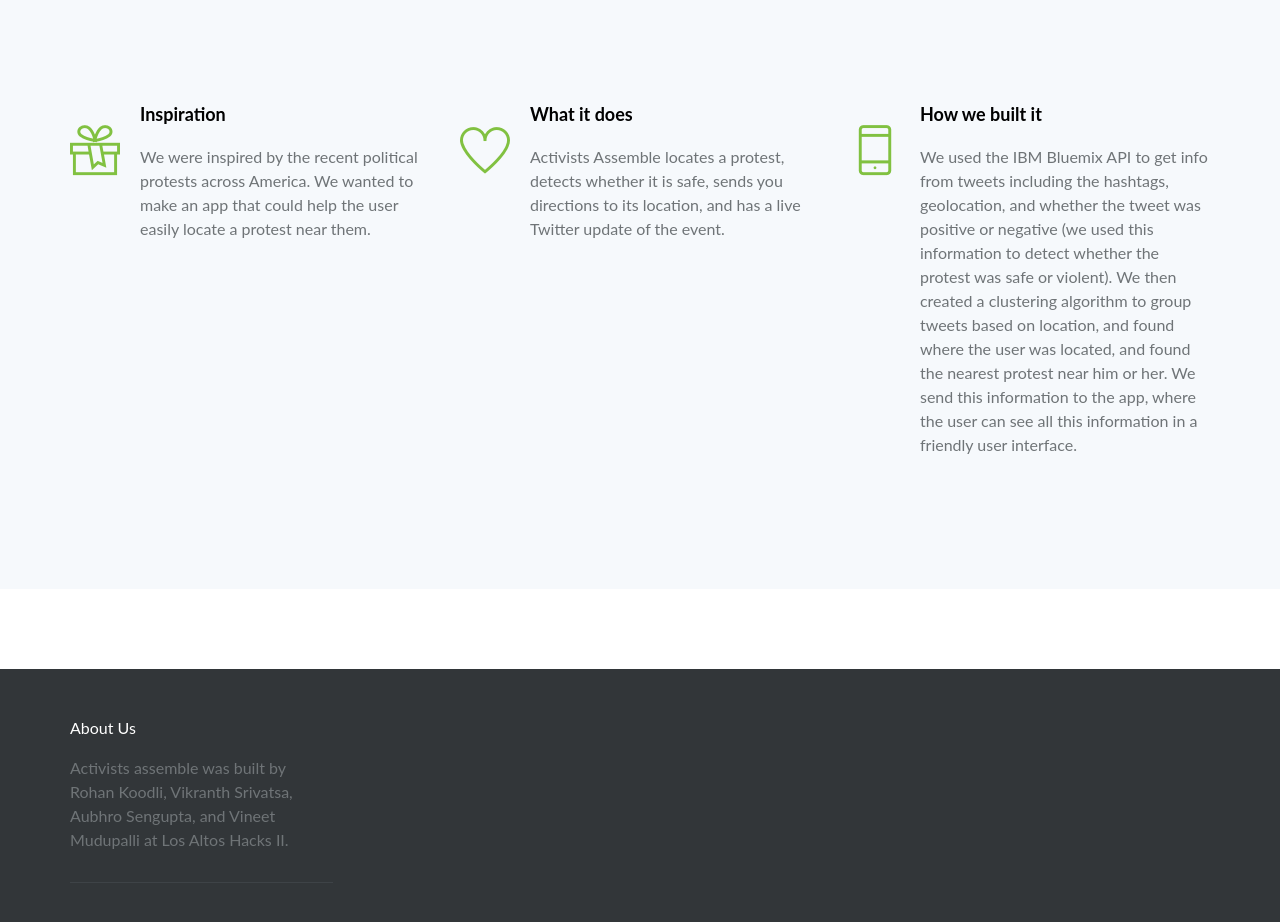
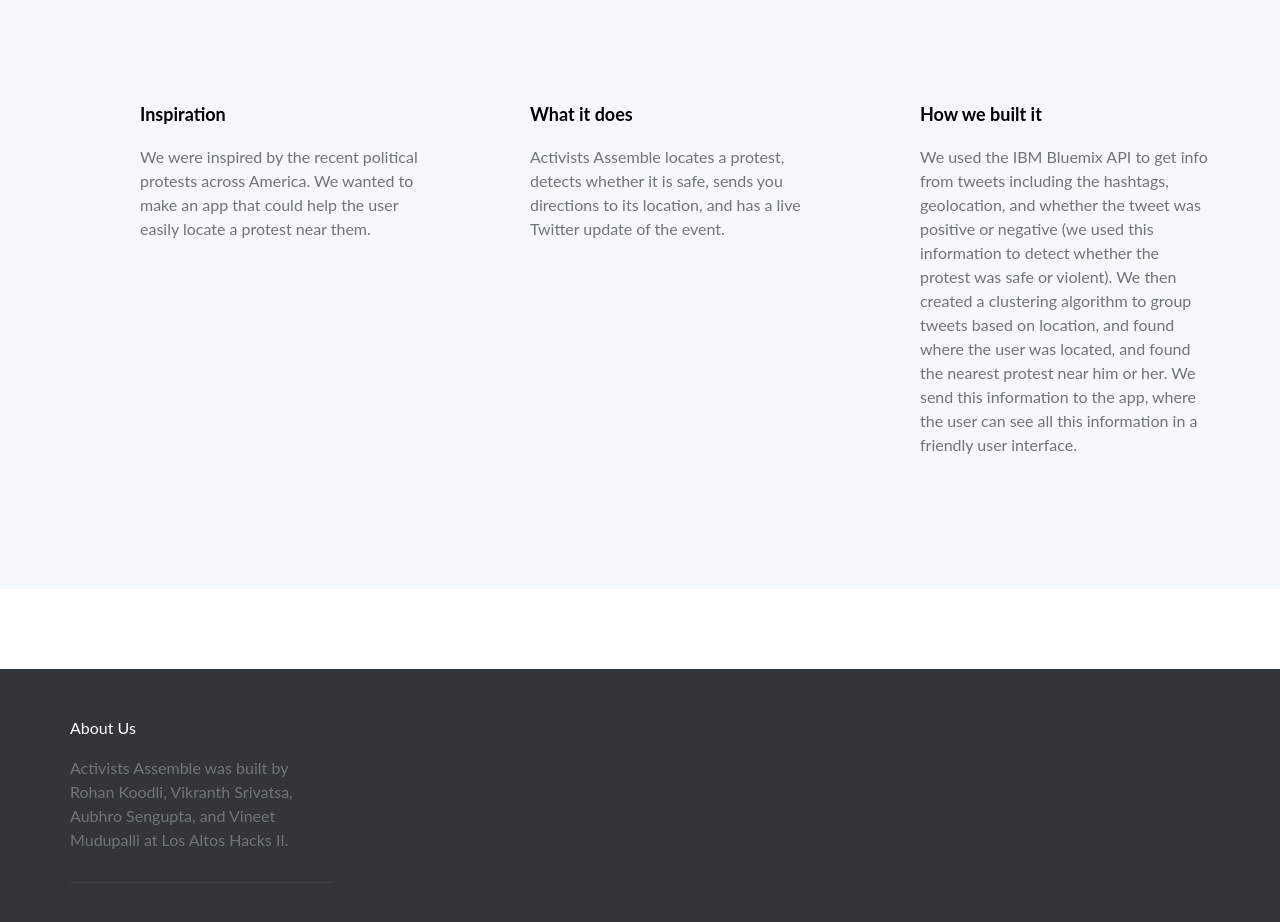
Before and after one commit to Activists-Assemble/activists-assemble.github.io, a plain HTML site: page index.html in a window 1280 px wide. Shown: the part 680-1602 px from the top of the page. Drawn offline with Linux system fonts and the light colour scheme; a web font is replaced by a local one.

Commit message:
Fix typos and change header link

```diff
--- a/index.html
+++ b/index.html
@@ -61,7 +61,7 @@
           <div class="navbar-header">
             <!-- Mobile Toggle Menu Button -->
             <a href="#" class="js-fh5co-nav-toggle fh5co-nav-toggle" data-toggle="collapse" data-target="#fh5co-navbar" aria-expanded="false" aria-controls="navbar"><i></i></a>
-            <a class="navbar-brand" href="index.html">Activists Assemble</a>
+            <a class="navbar-brand" href="#">Activists Assemble</a>
           </div>
           <div id="fh5co-navbar" class="navbar-collapse collapse">
             <ul class="nav navbar-nav">
@@ -98,7 +98,7 @@
         <div class="row">
           <div class="col-md-4">
             <div class="feature-item">
-              <div class="feature-icon"><i class="icon ti-gift"></i></div>
+              <div class="feature-icon"><!--<i class="icon ti-gift"></i>--></div>
               <div class="feature-text">
                 <h3>Inspiration</h3>
                 <p>We were inspired by the recent political protests across America. We wanted to make an app that could help the user easily locate a protest near them.
@@ -108,7 +108,7 @@
           </div>
           <div class="col-md-4">
             <div class="feature-item">
-              <div class="feature-icon"><i class="icon ti-heart"></i></div>
+              <div class="feature-icon"><!--<i class="icon ti-heart"></i>--></div>
               <div class="feature-text">
                 <h3>What it does</h3>
                 <p>Activists Assemble locates a protest, detects whether it is safe, sends you directions to its location, and has a live Twitter update of the event.
@@ -118,7 +118,7 @@
           </div>
           <div class="col-md-4">
             <div class="feature-item">
-              <div class="feature-icon"><i class="icon ti-mobile"></i></div>
+              <div class="feature-icon"><!--<i class="icon ti-mobile"></i>--></div>
               <div class="feature-text">
                 <h3>How we built it</h3>
                 <p>We used the IBM Bluemix API to get info from tweets including the hashtags, geolocation, and whether the tweet was positive or negative (we used this information to detect whether the protest was safe or violent). We then created a clustering algorithm to group tweets based on location, and found where the user was located, and found the nearest protest near him or her. We send this information to the app, where the user can see all this information in a friendly user interface.
@@ -274,7 +274,7 @@
         <div class="col-md-3 col-sm-6">
           <div class="footer-box border-bottom">
             <h3 class="footer-heading">About Us</h3>
-            <p>Activists assemble was built by Rohan Koodli, Vikranth Srivatsa, Aubhro Sengupta, and Vineet Mudupalli at Los Altos Hacks II. </p>
+            <p>Activists Assemble was built by Rohan Koodli, Vikranth Srivatsa, Aubhro Sengupta, and Vineet Mudupalli at Los Altos Hacks II. </p>
           </div>
           <!--
             <h3 class="footer-heading">Subscribe</h3>
```
